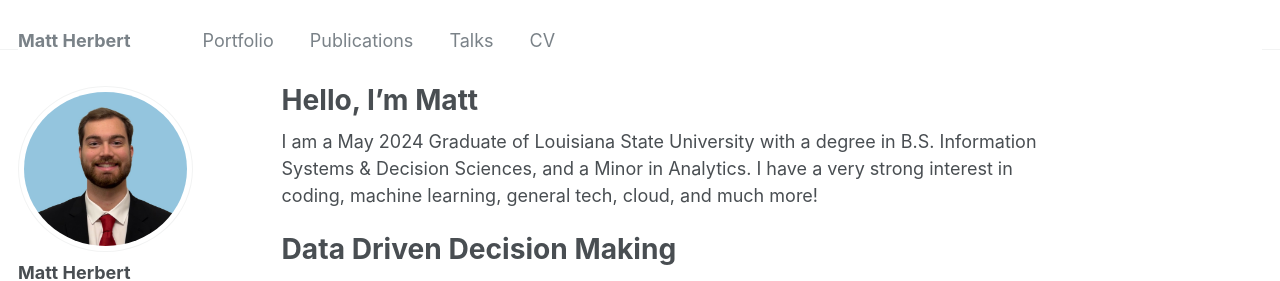
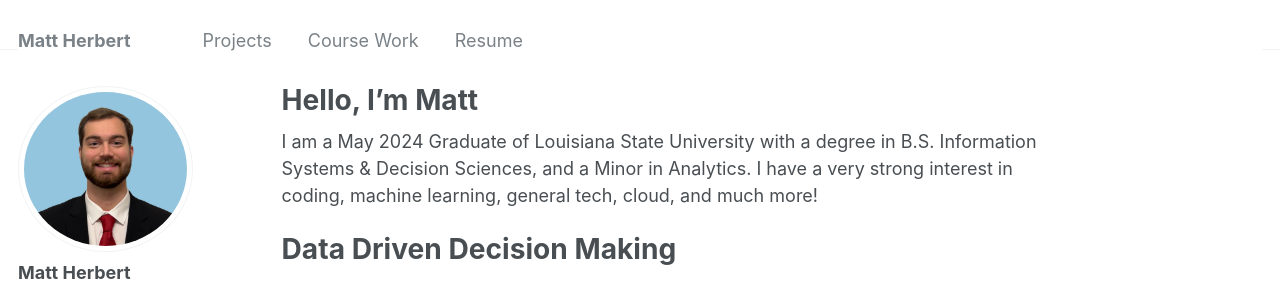
Before and after one commit to mherbe/mherbe.github.io, a Jekyll site: the page built from _pages/about.md, in a window 1280 px wide. Shown: the top 281 px of the page. Built offline with Jekyll 4.4.1, drawn with Linux system fonts in a browser that asks for light colours.

Commit message:
Update navigation.yml

```diff
--- a/_data/navigation.yml
+++ b/_data/navigation.yml
@@ -1,16 +1,16 @@
 # main links links
 main:
-  - title: "Portfolio"
+  - title: "Projects"
     url: /portfolio/
 
-  - title: "Publications"
+  - title: "Course Work"
     url: /publications/
 
-  - title: "Talks"
-    url: /talks/
+  - title: "Resume"
+    url: /cv/
 
-  - title: "CV"
-    url: /cv/
+  # title: "Talks"
+  # url: /talks/
 
   # title: "Teaching"
   # url: /teaching/
```
